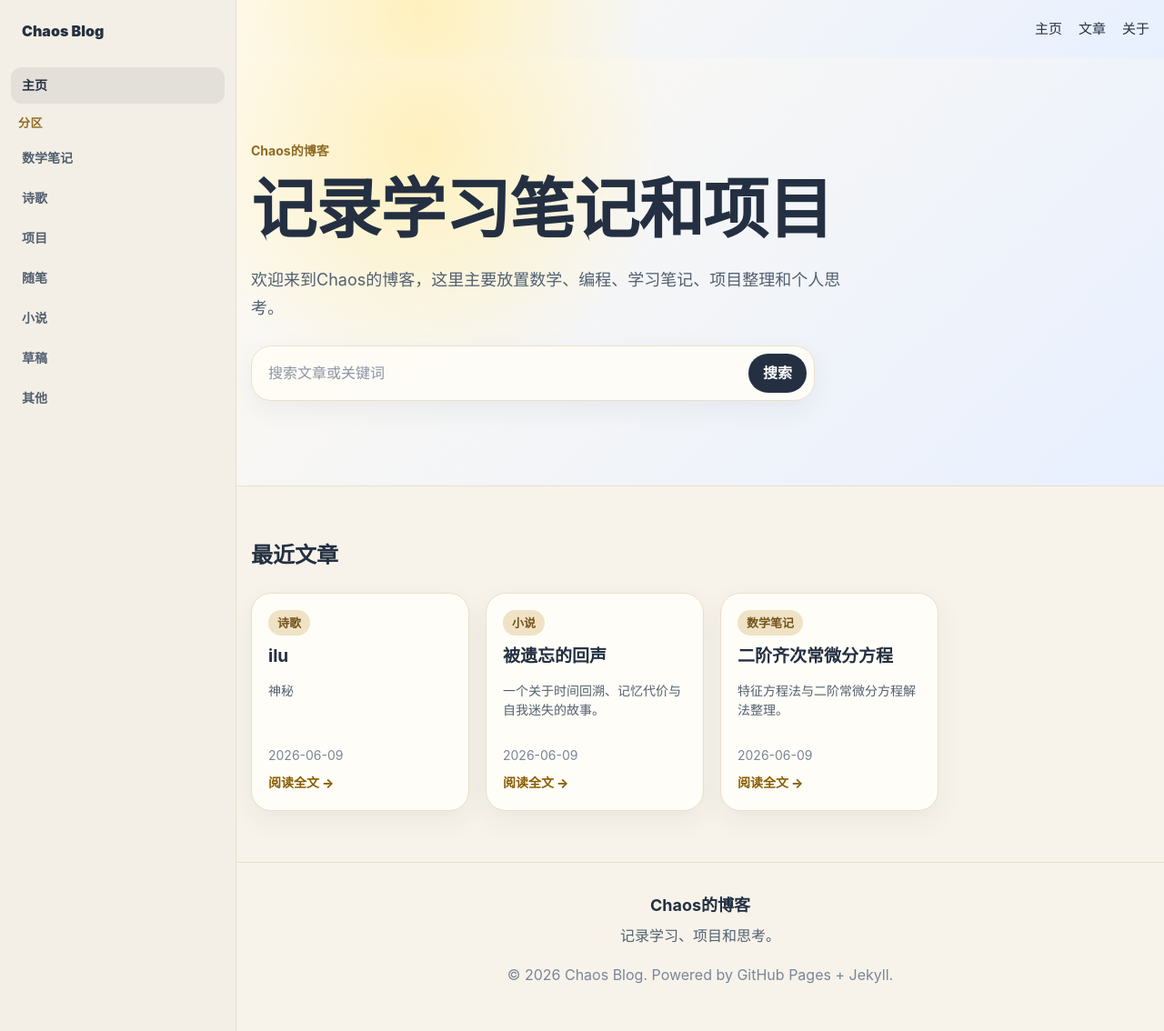
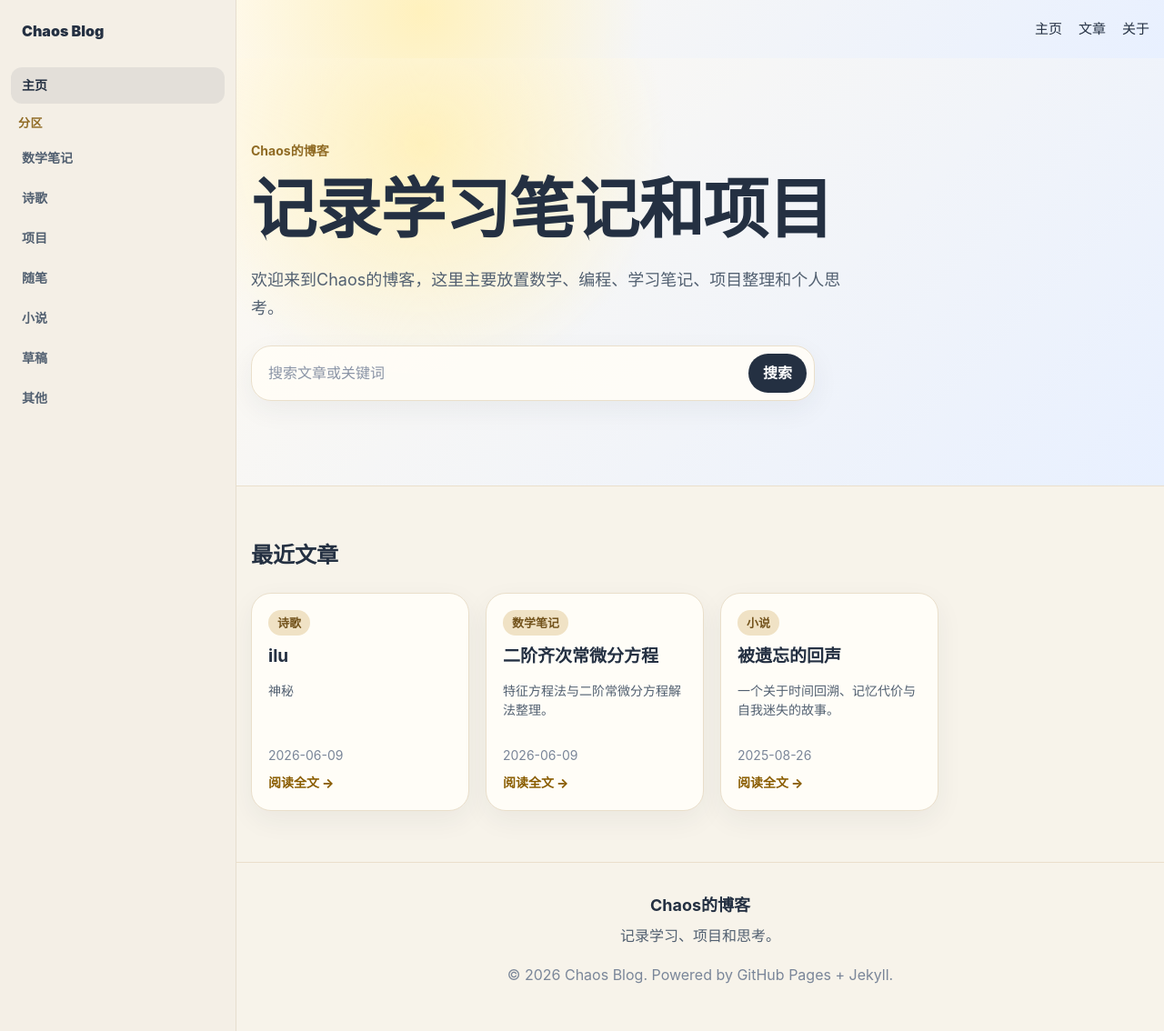
Before and after one commit to chaosjjaaa/chaos-blog, a Jekyll site: the page built from index.md, in a window 1280 px wide and 1134 px high. Shown: the whole window at 91% size. Built offline with Jekyll 4.4.1, drawn with Linux system fonts in a browser that asks for light colours.

Commit message:
Update 2025-08-26-forgotten-echoes.md

```diff
--- a/_posts/novel/2025-08-26-forgotten-echoes.md
+++ b/_posts/novel/2025-08-26-forgotten-echoes.md
@@ -1,7 +1,7 @@
 ---
 layout: post
 title: 被遗忘的回声
-date: 2026-06-09
+date: 2025-08-26
 section: novel
 categories: 小说
 description: 一个关于时间回溯、记忆代价与自我迷失的故事。
```
